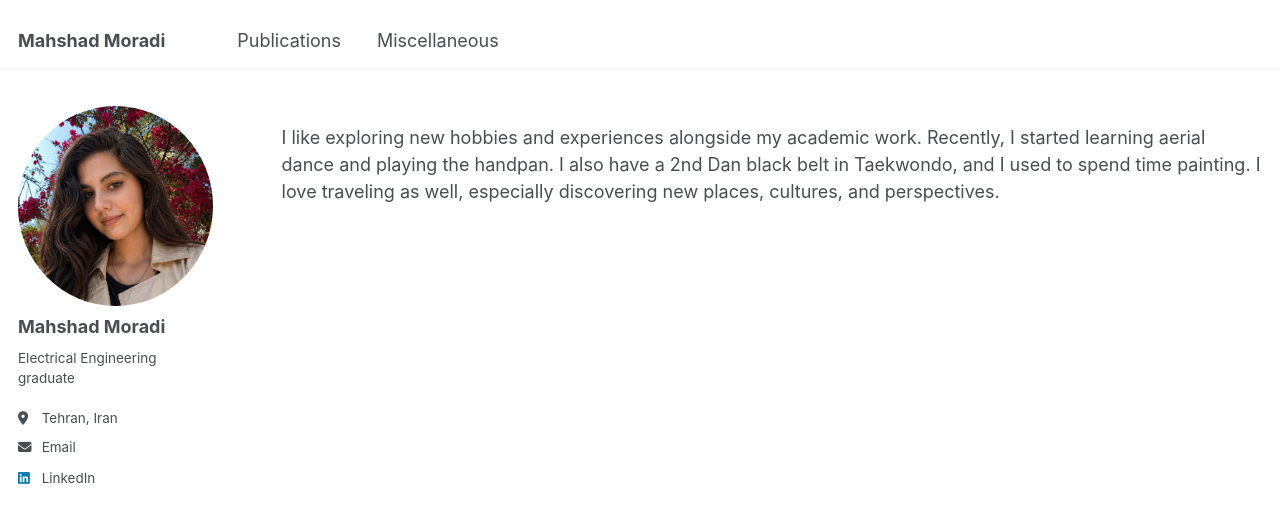
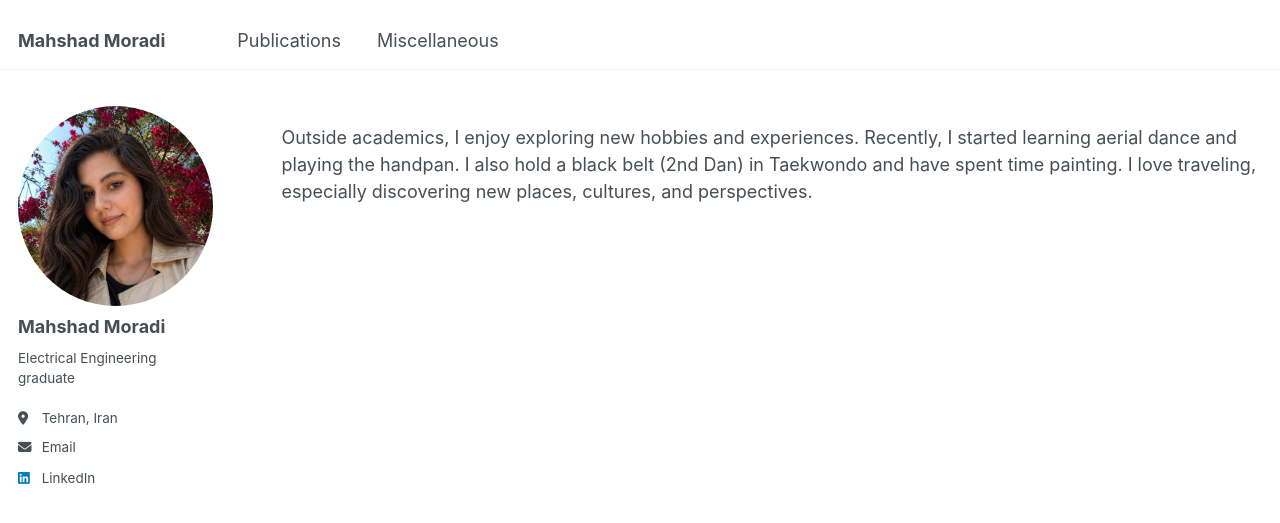
Before and after one commit to mahshadmoradi/mahshadmoradi.github.io, a Jekyll site: the page built from _pages/personal.md, in a window 1280 px wide. Shown: the top 523 px of the page. Built offline with Jekyll 4.4.1, drawn with Linux system fonts in a browser that asks for light colours; a script that is not in the unit is left out.

Commit message:
Update personal.md

```diff
--- a/_pages/personal.md
+++ b/_pages/personal.md
@@ -5,4 +5,4 @@ permalink: /Miscellaneous/
 author_profile: true
 ---
 
-I like exploring new hobbies and experiences alongside my academic work. Recently, I started learning aerial dance and playing the handpan. I also have a 2nd Dan black belt in Taekwondo, and I used to spend time painting. I love traveling as well, especially discovering new places, cultures, and perspectives.
+Outside academics, I enjoy exploring new hobbies and experiences. Recently, I started learning aerial dance and playing the handpan. I also hold a black belt (2nd Dan) in Taekwondo and have spent time painting. I love traveling, especially discovering new places, cultures, and perspectives.
```
